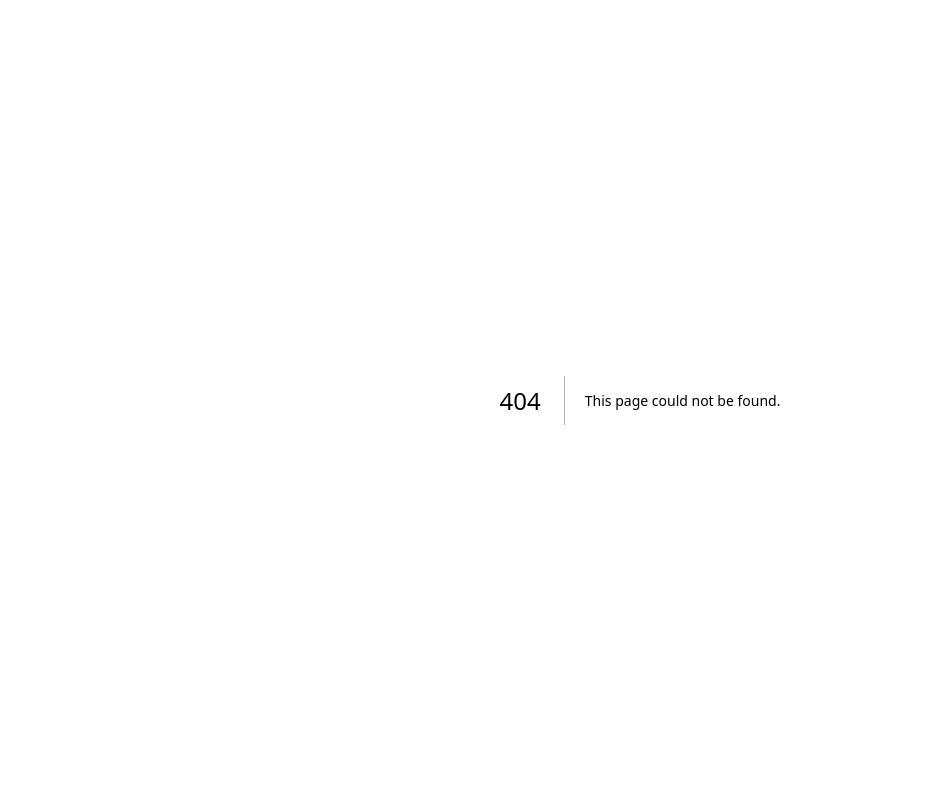
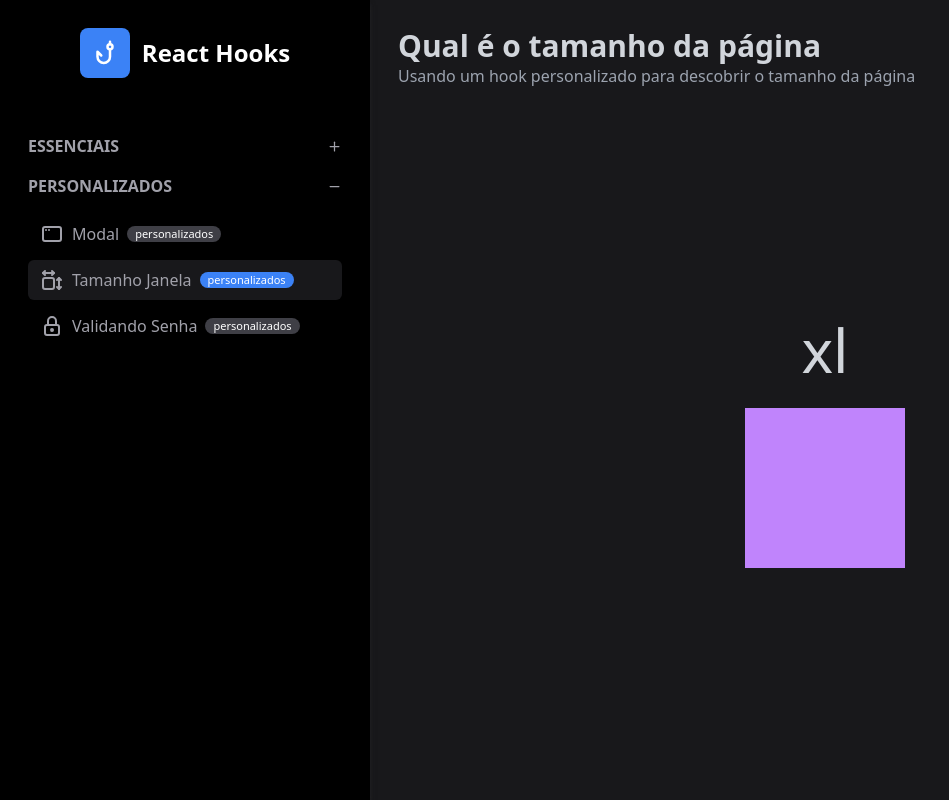
Before and after one commit to danielribas1105/cod3r-react-hooks, a Next.js app: page /personalizados/tamanhoJanela in a window 1280 px wide. Before the commit this address had no page. Shown: the whole page, without its empty margins (0-949 px from the left). Built offline with nearby package versions, Linux system fonts and the light colour scheme.

Commit message:
feat(hooks): uso de hooks personalizados

```diff
--- a/src/components/template/MenuPrincipal.tsx
+++ b/src/components/template/MenuPrincipal.tsx
@@ -4,7 +4,18 @@ import Logo from "./Logo"
 import MenuPrincipalItem from "./MenuPrincipalItem"
 import MenuPrincipalSecao from "./MenuPrincipalSecao"
 import Flex from "./Flex"
-import { IconAppWindow, IconArrowsLeftRight, IconLetterCase, IconMathGreater, IconNumbers, IconRefreshAlert, IconSearch, IconSection, IconSettings, IconUsers } from "@tabler/icons-react"
+import {
+	IconAppWindow,
+	IconArrowsLeftRight,
+	IconDimensions,
+	IconLetterCase,
+	IconLock,
+	IconMathGreater,
+	IconNumbers,
+	IconRefreshAlert,
+	IconSection,
+	IconUsers,
+} from "@tabler/icons-react"
 
 export default function MenuPrincipal() {
 	const secoes = [
@@ -72,8 +83,20 @@ export default function MenuPrincipal() {
 					tag: "personalizados",
 					icone: <IconAppWindow />,
 				},
-			]
-		}
+				{
+					titulo: "Tamanho Janela",
+					url: "/personalizados/tamanhoJanela",
+					tag: "personalizados",
+					icone: <IconDimensions />,
+				},
+				{
+					titulo: "Validando Senha",
+					url: "/personalizados/senha",
+					tag: "personalizados",
+					icone: <IconLock />,
+				},
+			],
+		},
 	]
 	const mini = false
 	function renderizarSecoes() {
@@ -105,7 +128,7 @@ export default function MenuPrincipal() {
             scrollbar-thumb-zinc-700 scrollbar-track-zinc-800
             scrollbar-thin
             ${mini ? "items-center w-[130px]" : "w-[370px]"}
-        `}
+         `}
 		>
 			<Flex center className="m-7">
 				{!mini && <Logo />}
--- /dev/null
+++ b/src/data/hooks/useStateValidado.ts
@@ -0,0 +1,13 @@
+import { useState } from "react"
+
+export default function useStateValidado(valorInicial: any, funcaoValidacao: (e: any) => boolean) {
+	const [valor, setValor] = useState(valorInicial)
+	const [validado, setValidado] = useState(false)
+
+	function setValorValidado(novoValor: any) {
+		setValor(novoValor)
+		setValidado(funcaoValidacao(novoValor))
+	}
+
+	return [valor, setValorValidado, validado]
+}
--- /dev/null
+++ b/src/data/hooks/useTamanhoJanela.ts
@@ -0,0 +1,40 @@
+import { useEffect, useState } from "react"
+
+function getTamanhoJanela() {
+	if (typeof window !== "undefined") {
+		const { innerWidth: largura, innerHeight: altura } = window
+		return { largura, altura }
+	} else {
+		return { largura: -1, altura: -1 }
+	}
+}
+
+export default function useTamanhoJanela() {
+	const [tamanhoJanela, setTamanhoJanela] = useState(getTamanhoJanela())
+
+	useEffect(() => {
+		function tamanhoMudou() {
+			setTamanhoJanela(getTamanhoJanela())
+		}
+		window.addEventListener("resize", tamanhoMudou)
+		return () => {
+			window.removeEventListener("resize", tamanhoMudou)
+		}
+	}, [])
+
+	function entre(min: number, max: number) {
+		return tamanhoJanela.largura >= min && tamanhoJanela.largura < max
+	}
+
+	const dimensoes = {
+		sm: entre(640, 768),
+		md: entre(768, 1024),
+		lg: entre(1024, 1280),
+		xl: entre(1280, 1536),
+		xl2: entre(1536, Number.MAX_VALUE),
+	}
+
+	const tamanhoVerdadeiro = Object.entries(dimensoes).filter((el) => el[1])
+
+	return tamanhoVerdadeiro[0]?.[0]
+}
--- /dev/null
+++ b/src/pages/personalizados/senha.tsx
@@ -0,0 +1,33 @@
+import InputFormatado from "@/components/template/InputFormatado"
+import Pagina from "@/components/template/Pagina"
+import useStateValidado from "@/data/hooks/useStateValidado"
+
+export default function Senha() {
+	function validaSenha(senha: any) {
+		let correspondencia = senha.match(/[\d\S]{8,}/)
+		return correspondencia?.[0].length === senha.length
+	}
+
+	const [senha, setSenha, senhaEValidada] = useStateValidado("", validaSenha)
+	let borda
+
+	if (senha === "") {
+		borda = "border-none"
+	} else if (senhaEValidada) {
+		borda = "border-green-600"
+	} else if (!senhaEValidada) {
+		borda = "border-red-600"
+	}
+
+	return (
+		<Pagina titulo="Validando Senha" subtitulo="Usando um hook personalizado para validação">
+			<InputFormatado
+				valor={senha}
+				onInput={(e) => setSenha(e.target.value)}
+				label="Senha"
+				tipo="text"
+				className={`${borda} border-4 w-40 flex`}
+			/>
+		</Pagina>
+	)
+}
--- /dev/null
+++ b/src/pages/personalizados/tamanhoJanela.tsx
@@ -0,0 +1,16 @@
+import Display from "@/components/template/Display"
+import Pagina from "@/components/template/Pagina"
+import useTamanhoJanela from "@/data/hooks/useTamanhoJanela"
+
+export default function TamanhoJanela() {
+	const tamanho = useTamanhoJanela()
+	return (
+		<Pagina
+			titulo="Qual é o tamanho da página"
+			subtitulo="Usando um hook personalizado para descobrir o tamanho da página"
+		>
+			<Display texto={tamanho} />
+			<div className="w-40 h-40  sm:bg-blue-400 md:bg-pink-400 lg:bg-green-400 xl:bg-purple-400 2xl:bg-orange-400"></div>
+		</Pagina>
+	)
+}
```
Also changed, not shown: src/components/template/MenuPrincipalItem.tsx (+15 -16 lines), src/components/template/MenuPrincipalSecao.tsx (+12 -7 lines).
